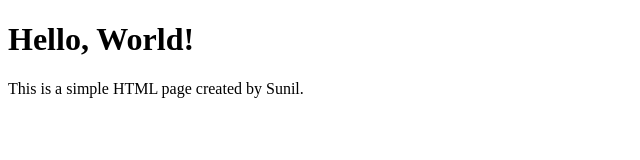
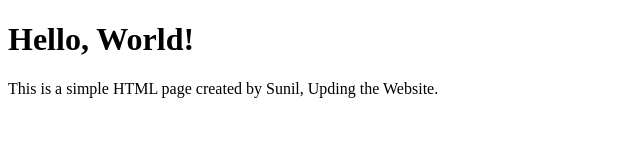
Before and after one commit to sunilgaddi2022/sunilcicdr, a plain HTML site: page index.html in a window 1280 px wide. Shown: the whole page, without its empty margins (0-640 px from the left). Drawn offline with Linux system fonts and the light colour scheme.

Commit message:
Update new SIte index.html

```diff
--- a/index.html
+++ b/index.html
@@ -9,7 +9,7 @@
 
     <h1>Hello, World!</h1>
 
-    <p>This is a simple HTML page created by Sunil.</p>
+    <p>This is a simple HTML page created by Sunil, Upding the Website.</p>
 
 </body>
 </html>
```
